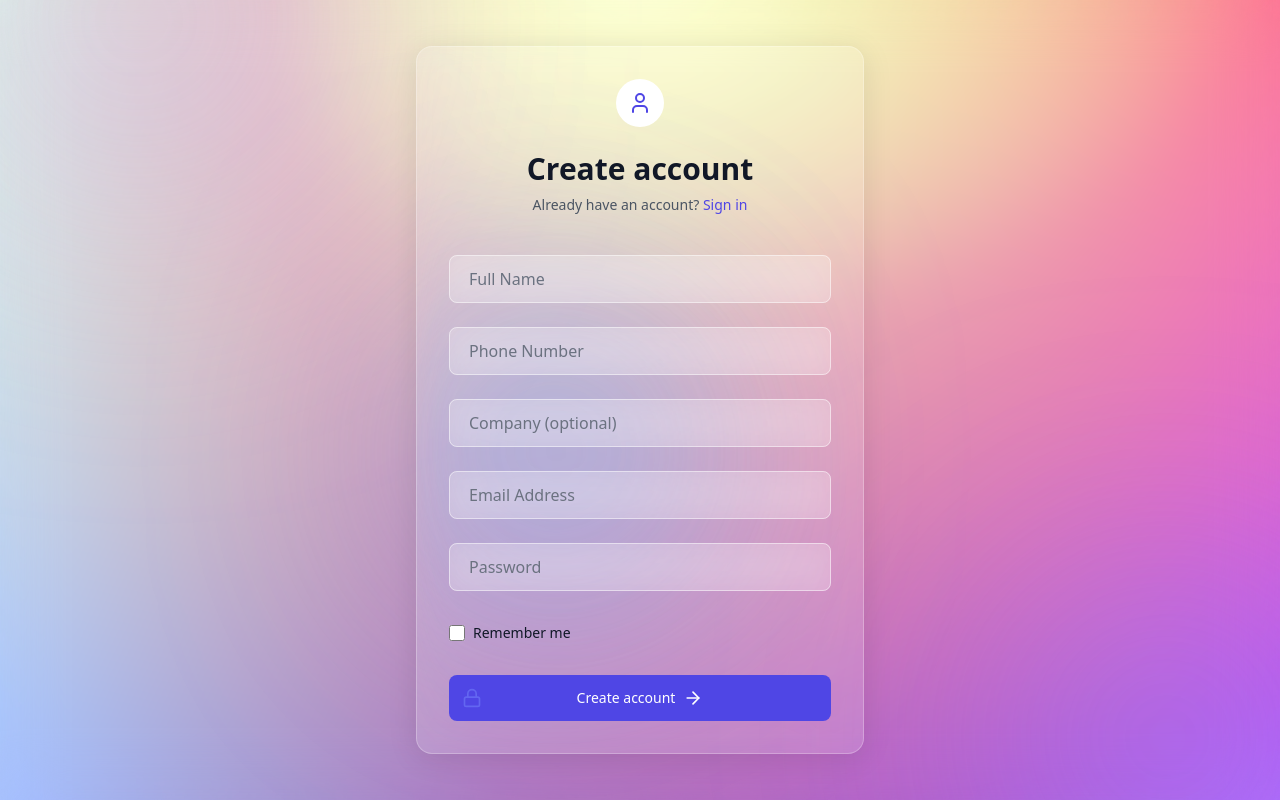
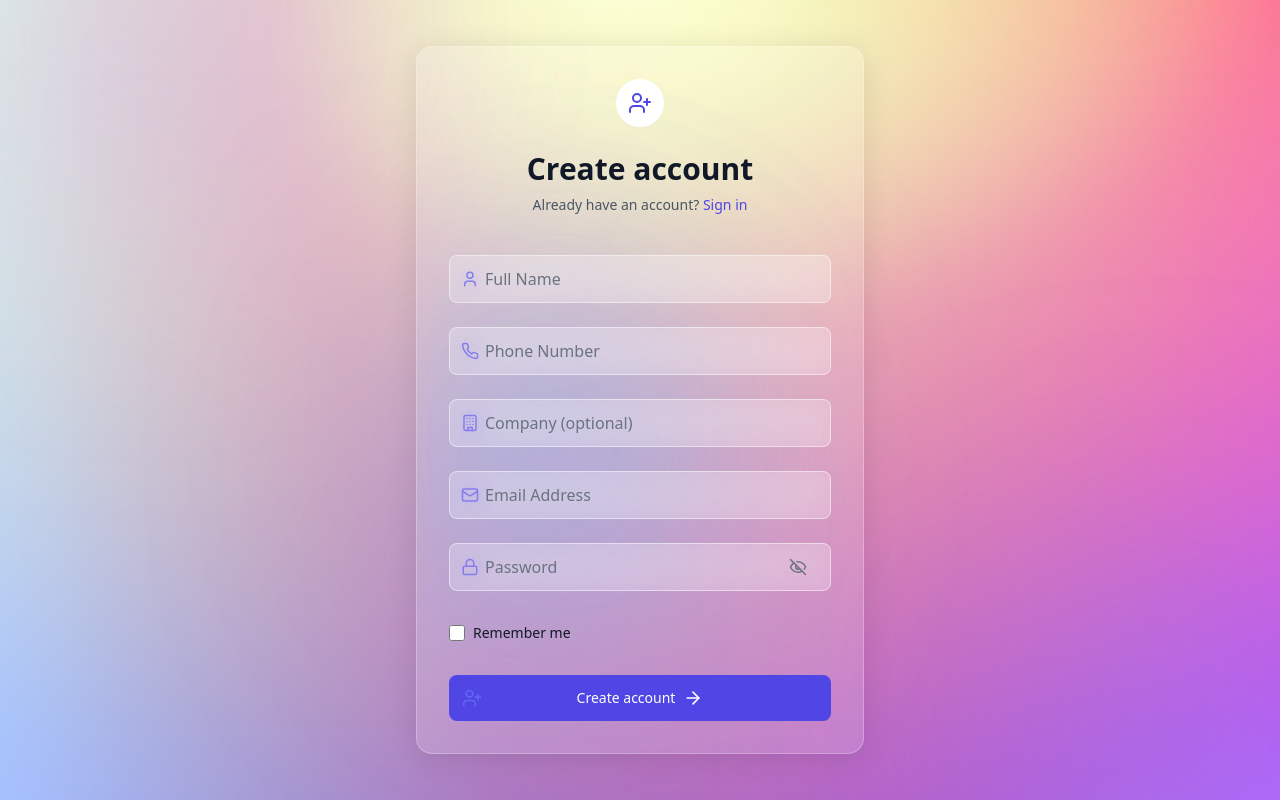
Before and after one commit to Faheem506pk/InternIntelligence_LoginPage, a React (Vite) app: page /login in a window 1280 px wide. Both pictures are taken after a click on the button "Sign up". Built offline with nearby package versions, Linux system fonts and the light colour scheme; no server answers.

Commit message:
added password hide and show

```diff
--- a/src/components/ForgotPassword.tsx
+++ b/src/components/ForgotPassword.tsx
@@ -76,6 +76,7 @@ const ForgotPassword: React.FC = () => {
                   name="email"
                   value={email}
                   onChange={(e) => setEmail(e.target.value)}
+                  icon={<Mail size={18} className="text-indigo-600" />}
                 />
               </div>
             </div>
@@ -86,7 +87,7 @@ const ForgotPassword: React.FC = () => {
             className="group relative w-full flex justify-center py-3 px-4 border border-transparent text-sm font-medium rounded-lg text-white bg-indigo-600 hover:bg-indigo-700 focus:outline-none focus:ring-2 focus:ring-offset-2 focus:ring-indigo-500 transition-all duration-200 animate-slideUp"
           >
             <span className="absolute inset-y-0 left-0 flex items-center pl-3">
-              <Mail className="h-5 w-5 text-indigo-500 group-hover:text-indigo-400 transition-colors duration-200" />
+              <Mail className="h-5 w-5 text-white-500 group-hover:text-indigo-400 transition-colors duration-200" />
             </span>
             Send Reset Link
           </button>
--- a/src/components/GlassmorphismInput.tsx
+++ b/src/components/GlassmorphismInput.tsx
@@ -1,4 +1,5 @@
 import React, { useState } from "react";
+import { User, Lock } from "lucide-react";
 
 interface GlassmorphismInputProps {
   label: string;
@@ -6,6 +7,8 @@ interface GlassmorphismInputProps {
   name: string;
   value: string;
   onChange: (event: React.ChangeEvent<HTMLInputElement>) => void;
+  icon?: React.ReactNode;
+  rightIcon?: React.ReactNode;
 }
 
 const GlassmorphismInput: React.FC<GlassmorphismInputProps> = ({
@@ -14,6 +17,8 @@ const GlassmorphismInput: React.FC<GlassmorphismInputProps> = ({
   name,
   value,
   onChange,
+  icon,
+  rightIcon,
 }) => {
   const [isFocused, setIsFocused] = useState(false);
   const isActive = isFocused || value.length > 0;
@@ -36,6 +41,8 @@ const GlassmorphismInput: React.FC<GlassmorphismInputProps> = ({
       )}
 
       {/* Input field - no border of its own */}
+      <div className="relative flex items-center">
+        {icon && <span className="absolute left-3 text-gray-400">{icon}</span>}
         <input
           type={type}
           id={name}
@@ -44,9 +51,15 @@ const GlassmorphismInput: React.FC<GlassmorphismInputProps> = ({
           onChange={onChange}
           onFocus={() => setIsFocused(true)}
           onBlur={() => setIsFocused(false)}
-        className="relative z-10 block w-full h-12 px-4 pt-1 pb-1 bg-white/20 backdrop-blur-md rounded-lg text-gray-900 appearance-none focus:outline-none border-0 focus:ring-0"
+          className={`relative z-10 block w-full h-12 px-4 pt-1 pb-1 bg-white/20 backdrop-blur-md rounded-lg text-gray-900 appearance-none focus:outline-none border-0 focus:ring-0 ${icon ? 'pl-10' : 'pl-4'} ${rightIcon ? 'pr-10' : 'pr-4'}`}
           placeholder=" "
         />
+        {rightIcon && (
+          <div className="absolute right-3 z-20 text-gray-400">
+            {rightIcon}
+          </div>
+        )}
+      </div>
 
       {/* Label */}
       <label
@@ -54,7 +67,7 @@ const GlassmorphismInput: React.FC<GlassmorphismInputProps> = ({
         className={`absolute z-20 px-1 transition-all duration-200 ${
           isActive
             ? 'text-xs -top-2 left-3 rounded-md bg-black/5 backdrop-blur-md text-blue-600'
-            : 'text-gray-500 top-3 left-4'
+            : 'text-gray-500 top-3 left-8'
         }`}
       >
         {label}
--- a/src/components/Login.tsx
+++ b/src/components/Login.tsx
@@ -3,7 +3,13 @@ import {
   Lock,
   User,
   ArrowRight,
-
+  Eye,
+  EyeOff,
+  Mail,
+  Phone,
+  Building,
+  LogIn,
+  UserPlus
 } from "lucide-react";
 import ForgotPassword from "./ForgotPassword";
 import { auth, db } from "../firebase";
@@ -23,8 +29,6 @@ import Dashboard from "./Dashboard";
 import GlassmorphismInput from "./GlassmorphismInput";
 import { useNavigate } from "react-router-dom";
 
-
-
 function Login() {
   const [isLogin, setIsLogin] = useState(true);
   const [email, setEmail] = useState("");
@@ -35,6 +39,7 @@ function Login() {
   const [rememberMe, setRememberMe] = useState(false);
   const [user, setUser] = useState<any>(null);
   const [loading, setLoading] = useState(true);
+  const [showPassword, setShowPassword] = useState(false);
   const navigate = useNavigate();
   const [errors, setErrors] = useState<{
     email?: string;
@@ -155,6 +160,10 @@ function Login() {
     setCompany("");
   };
 
+  const togglePasswordVisibility = () => {
+    setShowPassword(!showPassword);
+  };
+
   if (loading) {
     return (
       <div className="min-h-screen flex items-center justify-center">
@@ -175,12 +184,15 @@ function Login() {
         <div className="bg-blur"></div>
       </div>
 
-
       {/* Main Form */}
       <div className="max-w-md w-full space-y-8 glass-card p-6 sm:p-8 transition-all duration-300 hover:shadow-2xl animate-fadeIn relative z-10">
         <div className="text-center mb-[40px]">
           <div className="mx-auto h-12 w-12 bg-white rounded-full flex items-center justify-center">
-            <User className="h-6 w-6 text-indigo-600" />
+            {isLogin ? (
+              <LogIn className="h-6 w-6 text-indigo-600" />
+            ) : (
+              <UserPlus className="h-6 w-6 text-indigo-600" />
+            )}
           </div>
           <h2 className="mt-6 text-3xl font-extrabold text-gray-900 animate-slideDown">
             {isLogin ? "Welcome back" : "Create account"}
@@ -196,7 +208,7 @@ function Login() {
           </p>
         </div>
 
-        <form className="mt-8 space-y-8 " onSubmit={handleSubmit}>
+        <form className="mt-8 space-y-8" onSubmit={handleSubmit}>
           {errors.auth && (
             <div className="bg-red-50 border border-red-200 text-red-600 px-4 py-3 rounded-lg">
               {errors.auth}
@@ -208,13 +220,13 @@ function Login() {
               <>
                 <div className="animate-slideRight">
                   <div className="relative">
-
                     <GlassmorphismInput
                       label="Full Name"
                       type="text"
                       name="name"
                       value={name}
                       onChange={(e) => setName(e.target.value)}
+                      icon={<User size={18} className="text-indigo-600" />}
                     />
                   </div>
                   {errors.name && (
@@ -230,6 +242,7 @@ function Login() {
                       name="phone"
                       value={phone}
                       onChange={(e) => setPhone(e.target.value)}
+                      icon={<Phone size={18} className="text-indigo-600" />}
                     />
                   </div>
                   {errors.phone && (
@@ -245,6 +258,7 @@ function Login() {
                       name="company"
                       value={company}
                       onChange={(e) => setCompany(e.target.value)}
+                      icon={<Building size={18} className="text-indigo-600" />}
                     />
                   </div>
                 </div>
@@ -259,6 +273,7 @@ function Login() {
                   name="email"
                   value={email}
                   onChange={(e) => setEmail(e.target.value)}
+                  icon={<Mail size={18} className="text-indigo-600" />}
                 />
               </div>
               {errors.email && (
@@ -270,10 +285,25 @@ function Login() {
               <div className="relative">
                 <GlassmorphismInput
                   label="Password"
-    type="password"
+                  type={showPassword ? "text" : "password"}
                   name="password"
                   value={password}
                   onChange={(e) => setPassword(e.target.value)}
+                  icon={<Lock size={18} className="text-indigo-600" />}
+                  rightIcon={
+                    <button
+                      type="button"
+                      onClick={togglePasswordVisibility}
+                      className="absolute right-3 top-1/2 transform -translate-y-1/2 text-gray-500 hover:text-indigo-600 transition-colors"
+                    >
+                      {showPassword ? (
+                        <Eye size={18} />
+
+                      ) : (
+                        <EyeOff size={18} />
+                      )}
+                    </button>
+                  }
                 />
               </div>
               {errors.password && (
@@ -284,8 +314,6 @@ function Login() {
 
           <div className="flex items-center justify-between animate-fadeIn">
             <div className="flex items-center">
-
-
               <input
                 id="remember-me"
                 name="remember-me"
@@ -305,7 +333,7 @@ function Login() {
             {isLogin && (
               <button
                 type="button"
-             onClick={() => navigate("/forgot-password")} // Navigate instead of using state
+                onClick={() => navigate("/forgot-password")}
                 className="font-medium text-indigo-600 hover:text-indigo-500 transition-colors duration-200"
               >
                 Forgot password?
@@ -318,7 +346,11 @@ function Login() {
             className="group relative w-full flex justify-center py-3 px-4 border border-transparent text-sm font-medium rounded-lg text-white bg-indigo-600 hover:bg-indigo-700 focus:outline-none focus:ring-2 focus:ring-offset-2 focus:ring-indigo-500 transition-all duration-200 animate-slideUp"
           >
             <span className="absolute inset-y-0 left-0 flex items-center pl-3">
-              <Lock className="h-5 w-5 text-indigo-500 group-hover:text-indigo-400 transition-colors duration-200" />
+              {isLogin ? (
+                <LogIn className="h-5 w-5 text-indigo-500 group-hover:text-indigo-400 transition-colors duration-200" />
+              ) : (
+                <UserPlus className="h-5 w-5 text-indigo-500 group-hover:text-indigo-400 transition-colors duration-200" />
+              )}
             </span>
             {isLogin ? "Sign in" : "Create account"}
             <ArrowRight className="ml-2 h-5 w-5 group-hover:translate-x-1 transition-transform duration-200" />
```
Lines whose indentation alone changed are shown as unchanged.
